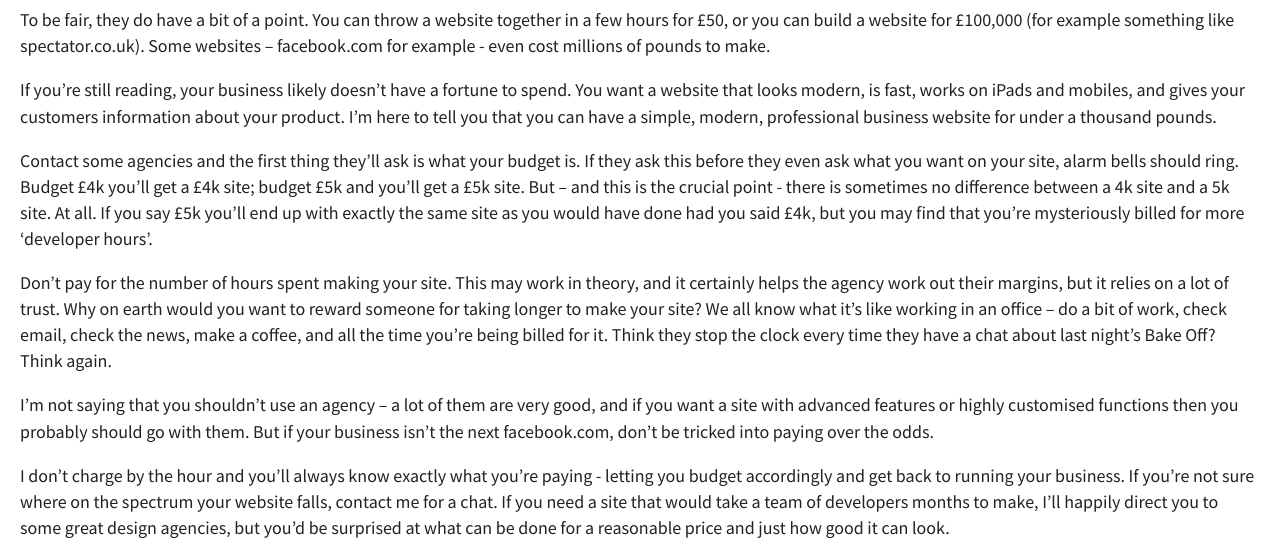
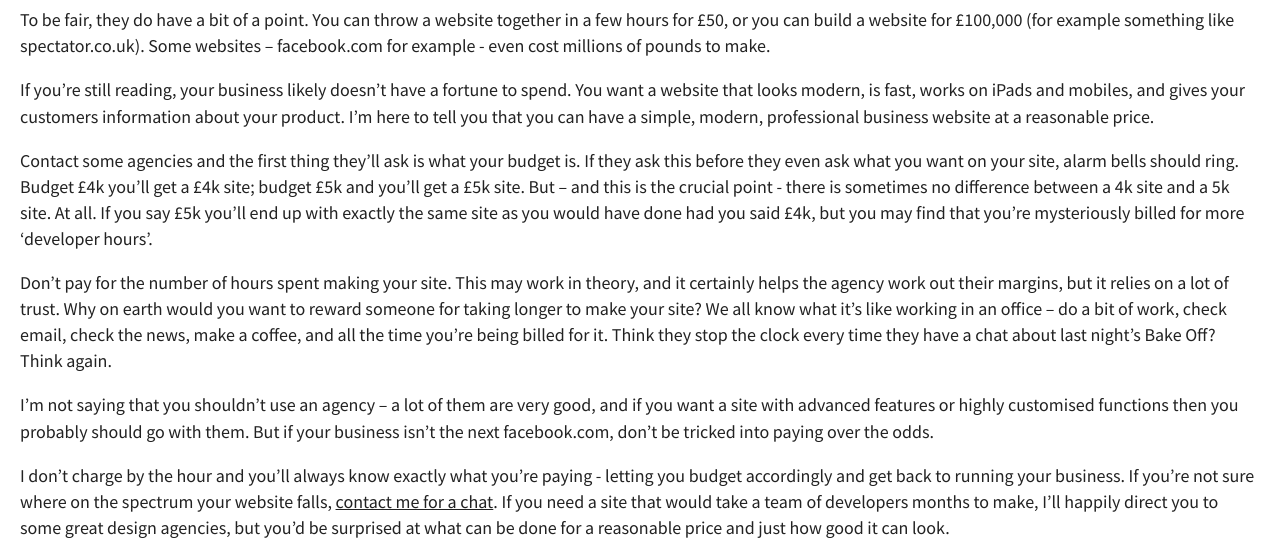
Before and after one commit to andavies/andavies.github.io, a Jekyll site: the page built from _posts/2017-12-12-how-much-does-a-website-cost.md, in a window 1280 px wide and 900 px high, scrolled down 577 px, cut to the strip 182-729 px from the top of the window. Built offline with Jekyll 4.4.1, drawn with Linux system fonts in a browser that asks for light colours.

Commit message:
Revise blog post

```diff
--- a/_posts/2017-12-12-how-much-does-a-website-cost.md
+++ b/_posts/2017-12-12-how-much-does-a-website-cost.md
@@ -16,7 +16,7 @@ The question may even irritate them. They’ll tell you they can’t give you an
 
 To be fair, they do have a bit of a point. You can throw a website together in a few hours for £50, or you can build a website for £100,000 (for example something like spectator.co.uk). Some websites – facebook.com for example - even cost millions of pounds to make.
 
-If you’re still reading, your business likely doesn’t have a fortune to spend. You want a website that looks modern, is fast, works on iPads and mobiles, and gives your customers information about your product. I’m here to tell you that you can have a simple, modern, professional business website for under a thousand pounds.
+If you’re still reading, your business likely doesn’t have a fortune to spend. You want a website that looks modern, is fast, works on iPads and mobiles, and gives your customers information about your product. I’m here to tell you that you can have a simple, modern, professional business website at a reasonable price.
 
 Contact some agencies and the first thing they’ll ask is what your budget is. If they ask this before they even ask what you want on your site, alarm bells should ring. Budget £4k you’ll get a £4k site; budget £5k and you’ll get a £5k site. But – and this is the crucial point - there is sometimes no difference between a 4k site and a 5k site. At all. If you say £5k you’ll end up with exactly the same site as you would have done had you said £4k, but you may find that you’re mysteriously billed for more ‘developer hours’.
 
@@ -24,4 +24,4 @@ Don’t pay for the number of hours spent making your site. This may work in the
 
 I’m not saying that you shouldn’t use an agency – a lot of them are very good, and if you want a site with advanced features or highly customised functions then you probably should go with them. But if your business isn’t the next facebook.com, don’t be tricked into paying over the odds.
 
-I don’t charge by the hour and you’ll always know exactly what you’re paying - letting you budget accordingly and get back to running your business. If you’re not sure where on the spectrum your website falls, contact me for a chat. If you need a site that would take a team of developers months to make, I’ll happily direct you to some great design agencies, but you’d be surprised at what can be done for a reasonable price and just how good it can look.
+I don’t charge by the hour and you’ll always know exactly what you’re paying - letting you budget accordingly and get back to running your business. If you’re not sure where on the spectrum your website falls, [contact me for a chat]({{ site.baseurl }}/contact.html). If you need a site that would take a team of developers months to make, I’ll happily direct you to some great design agencies, but you’d be surprised at what can be done for a reasonable price and just how good it can look.
```
